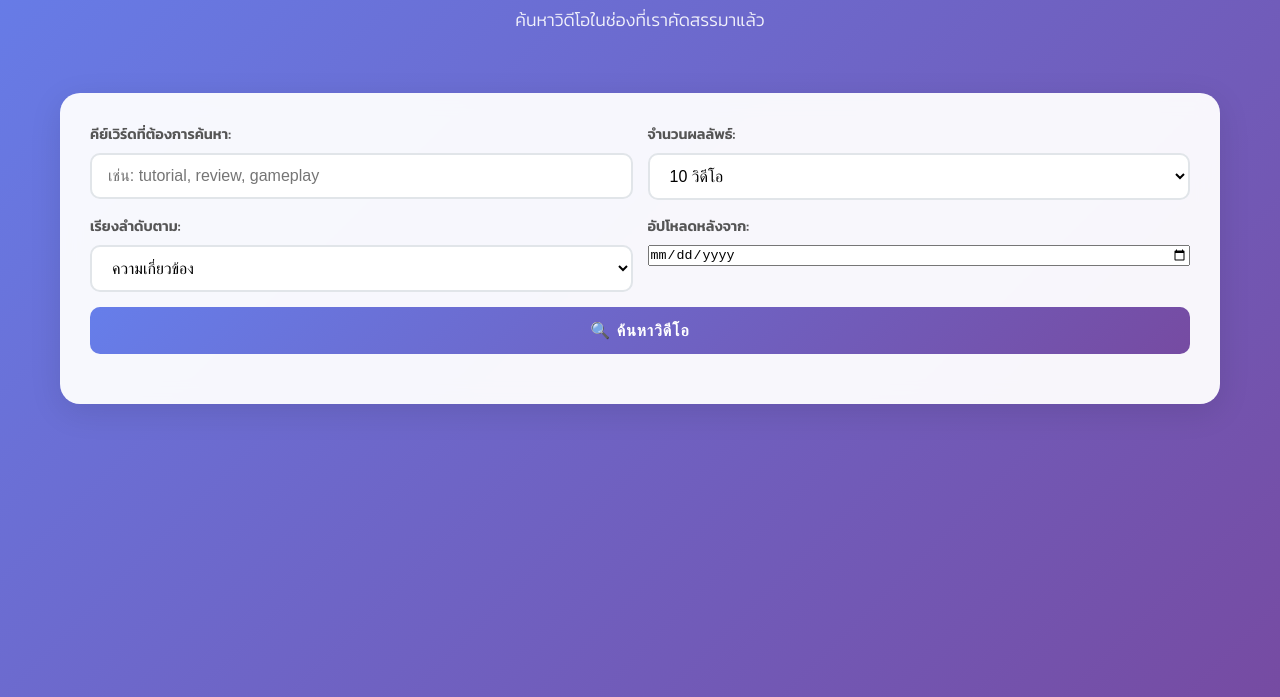
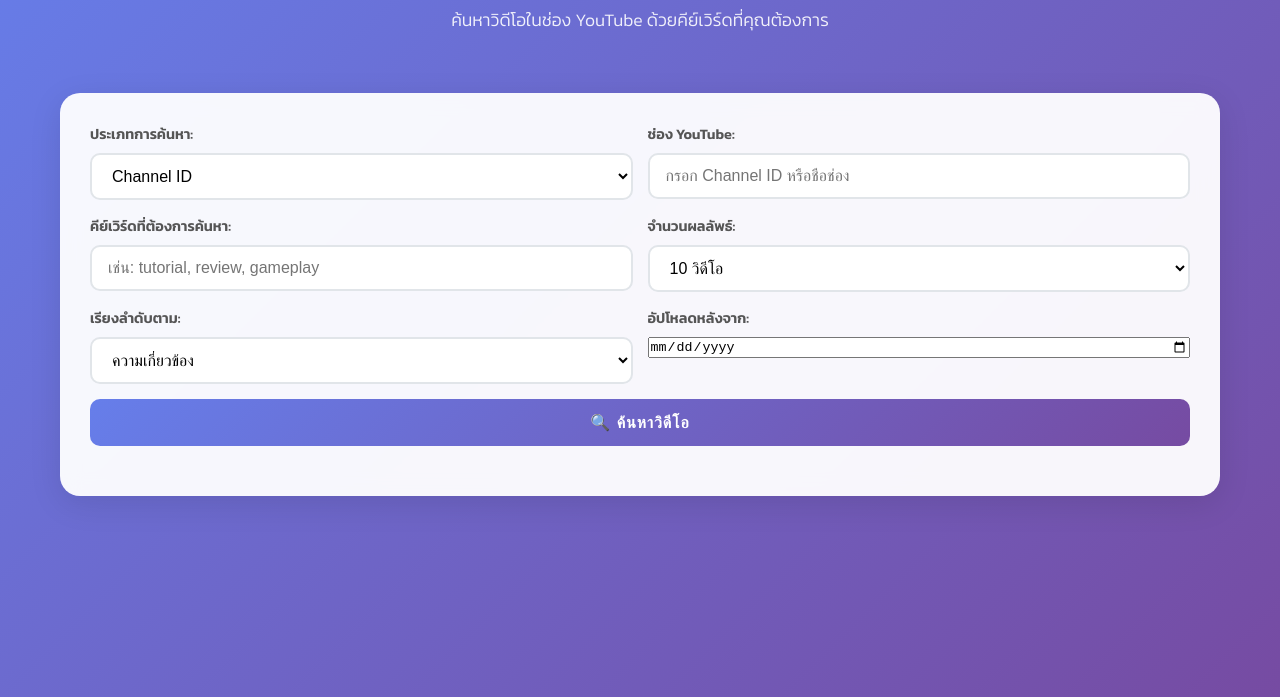
Before and after one commit to netipoch-pro/Search-channel-youtube, a website: page index.html in a window 1280 px wide. Shown: the part 103-800 px from the top of the page. Drawn offline with Linux system fonts and the light colour scheme.

Commit message:
update
update

```diff
--- a/app.js
+++ b/app.js
@@ -1,8 +1,5 @@
 // ⚠️ สำคัญ: ต้องใส่ YouTube API Key ของคุณเอง
 const API_KEY = 'AIzaSyAoEKfwfjZAVh1NCdDVwn-k738oT6SRg7U'; // <-- แก้ไขตรงนี้
-
-// 📌 กำหนด Channel ID ที่ต้องการค้นหาเฉพาะช่องนี้
-const CHANNEL_ID = 'UCmi-SqNGuFt2Ie7YbqQ9cgQ'; // <-- ใส่ Channel ID ที่ต้องการตรงนี้
 
 // Store pagination tokens
 let nextPageToken = '';
--- a/index.html
+++ b/index.html
@@ -14,14 +14,28 @@
     <!-- Header Section -->
     <div class="header">
       <h1>🎬 ค้นหาคลิป YouTube</h1>
-      <p class="subtitle">ค้นหาวิดีโอในช่องที่เราคัดสรรมาแล้ว</p>
+      <p class="subtitle">ค้นหาวิดีโอในช่อง YouTube ด้วยคีย์เวิร์ดที่คุณต้องการ</p>
     </div>
 
     <!-- Search Section -->
     <div class="search-section">
       <form id="searchForm" class="search-form">
         <div class="form-row">
-          <div class="form-group" style="flex: 2;">
+          <div class="form-group">
+            <label for="searchType">ประเภทการค้นหา:</label>
+            <select id="searchType">
+              <option value="channelId">Channel ID</option>
+              <option value="channelName">UCmi-SqNGuFt2le7YbqQ9cgQ</option>
+            </select>
+          </div>
+          <div class="form-group">
+            <label for="channelInput">ช่อง YouTube:</label>
+            <input type="text" id="channelInput" placeholder="กรอก Channel ID หรือชื่อช่อง" required>
+          </div>
+        </div>
+
+        <div class="form-row">
+          <div class="form-group">
             <label for="keyword">คีย์เวิร์ดที่ต้องการค้นหา:</label>
             <input type="text" id="keyword" placeholder="เช่น: tutorial, review, gameplay" required>
           </div>
```
